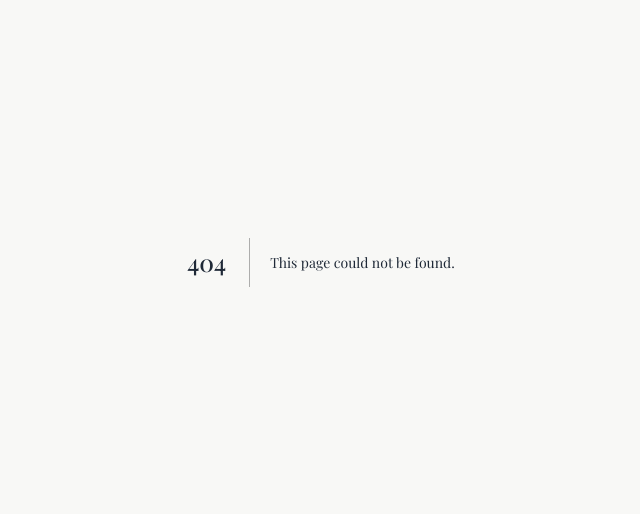
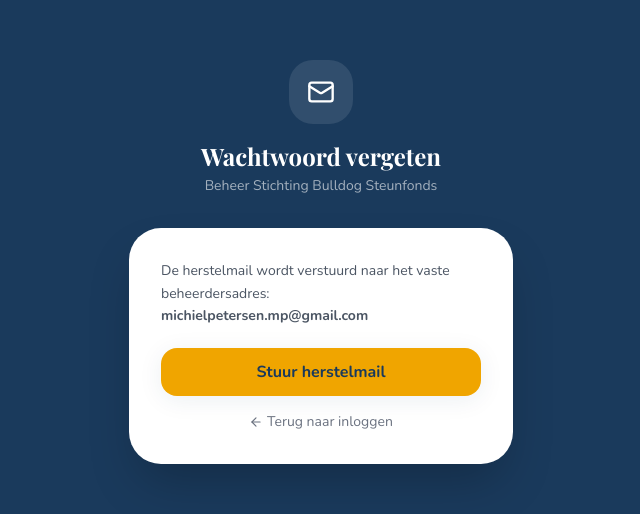
Before and after one commit to michielpetersenmp-cmd/bulldog-website, a Next.js app: page /admin/wachtwoord-vergeten in a window 1280 px wide. Before the commit this address had no page. Shown: the part 138-652 px from the top of the page, without its empty margins (319-959 px from the left). Built offline with nearby package versions, Linux system fonts and the light colour scheme; a web font is replaced by a local one.

Commit message:
Admin: wachtwoord vergeten pagina toevoegen

```diff
--- /dev/null
+++ b/src/app/admin/wachtwoord-vergeten/page.tsx
@@ -0,0 +1,74 @@
+"use client";
+
+import { useState } from "react";
+import Link from "next/link";
+import { Mail, ArrowLeft } from "lucide-react";
+
+export default function ForgotPasswordPage() {
+  const [sending, setSending] = useState(false);
+  const [done, setDone] = useState(false);
+  const [error, setError] = useState("");
+
+  async function sendReset() {
+    setSending(true);
+    setError("");
+    try {
+      const res = await fetch("/api/admin/forgot-password", { method: "POST" });
+      const data = await res.json();
+      if (!res.ok) throw new Error(data.error || "Resetmail kon niet worden verstuurd.");
+      setDone(true);
+    } catch (e: any) {
+      setError(e.message);
+    } finally {
+      setSending(false);
+    }
+  }
+
+  return (
+    <div className="min-h-screen bg-primary flex items-center justify-center p-4">
+      <div className="absolute inset-0 paw-bg opacity-10" />
+      <div className="relative w-full max-w-sm">
+        <div className="text-center mb-8">
+          <div className="w-16 h-16 bg-white/10 rounded-2xl flex items-center justify-center mx-auto mb-4">
+            <Mail size={28} className="text-white" />
+          </div>
+          <h1 className="font-display text-2xl font-bold text-white">Wachtwoord vergeten</h1>
+          <p className="text-white/60 text-sm mt-1">Beheer Stichting Bulldog Steunfonds</p>
+        </div>
+
+        <div className="bg-white rounded-3xl p-8 shadow-2xl">
+          {done ? (
+            <>
+              <h2 className="font-display text-xl font-bold text-primary mb-3">Controleer uw e-mail</h2>
+              <p className="text-sm text-gray-600 leading-relaxed mb-5">
+                We hebben een herstelmail gestuurd naar <strong>michielpetersen.mp@gmail.com</strong>.
+                Open de link in die e-mail om een nieuw beheerwachtwoord te kiezen.
+              </p>
+              <Link href="/admin/login" className="btn-primary w-full justify-center">
+                Terug naar inloggen
+              </Link>
+            </>
+          ) : (
+            <>
+              <p className="text-sm text-gray-600 leading-relaxed mb-5">
+                De herstelmail wordt verstuurd naar het vaste beheerdersadres:
+                <br /><strong>michielpetersen.mp@gmail.com</strong>
+              </p>
+              {error && (
+                <div className="mb-4 p-3 bg-red-50 border border-red-200 rounded-xl text-red-600 text-sm">
+                  {error}
+                </div>
+              )}
+              <button onClick={sendReset} disabled={sending} className="btn-primary w-full justify-center disabled:opacity-60">
+                {sending ? "Versturen..." : "Stuur herstelmail"}
+              </button>
+              <Link href="/admin/login" className="mt-4 text-sm text-gray-500 hover:text-primary flex items-center justify-center gap-1">
+                <ArrowLeft size={14} /> Terug naar inloggen
+              </Link>
+            </>
+          )}
+        </div>
+      </div>
+    </div>
+  );
+}
```
